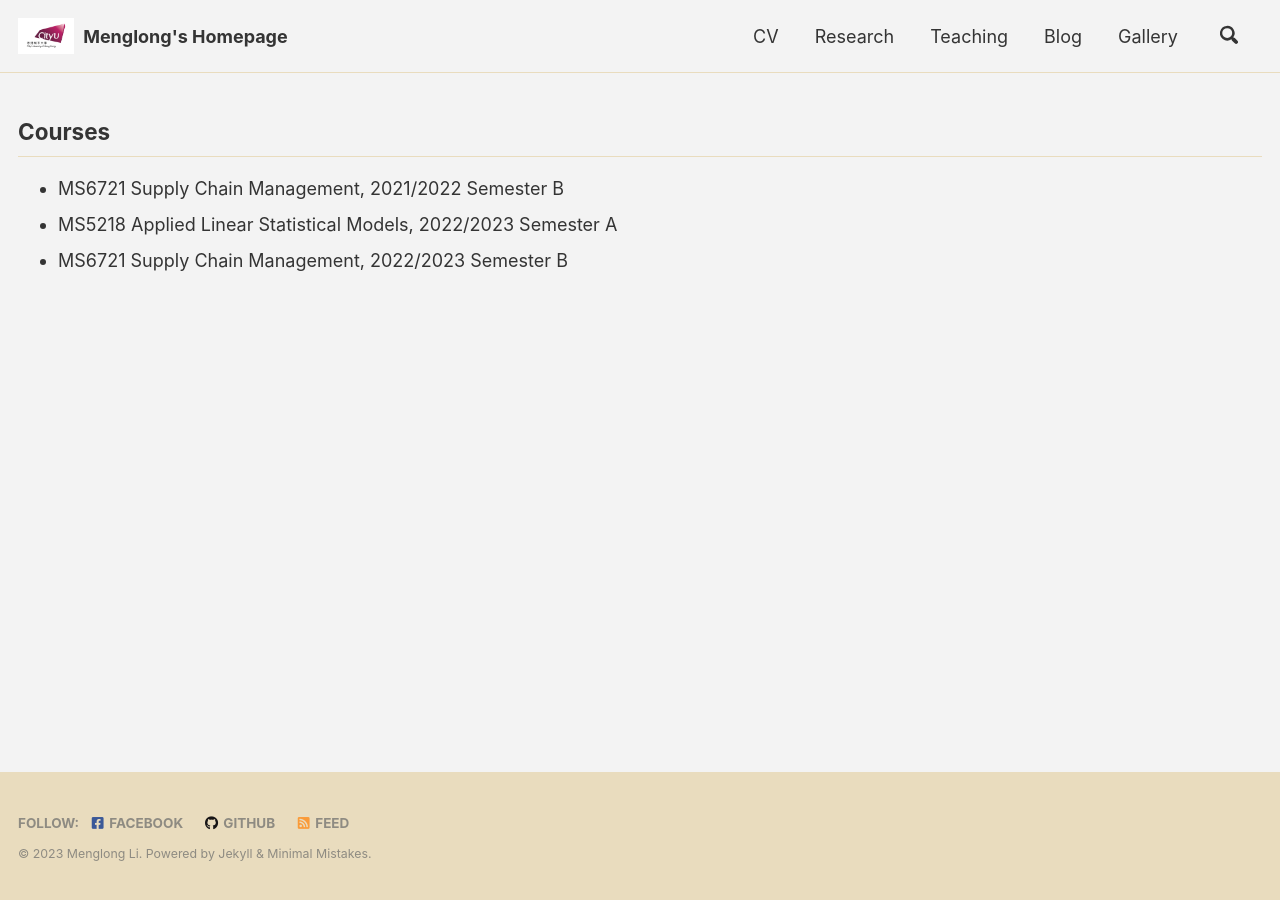
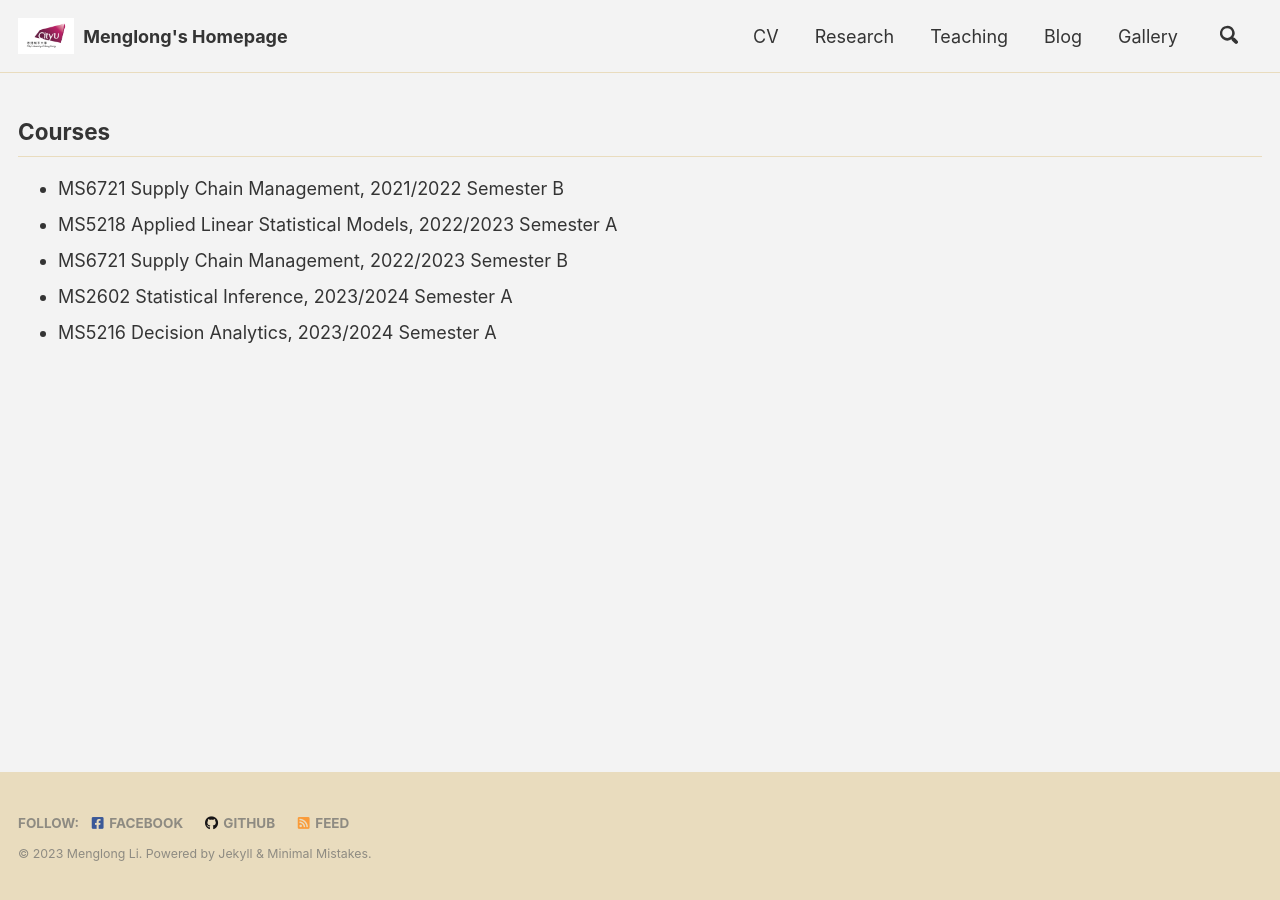
Before and after one commit to Menglongmath/Menglongmath.github.io, a Jekyll site: the page built from _pages/Teaching.md, in a window 1280 px wide. Built offline with Jekyll 4.4.1, drawn with Linux system fonts in a browser that asks for light colours; cached includes are drawn as plain includes.

Commit message:
Update Teaching.md

```diff
--- a/_pages/Teaching.md
+++ b/_pages/Teaching.md
@@ -12,3 +12,5 @@ permalink: /teaching/
 * MS6721 Supply Chain Management, 2021/2022 Semester B
 * MS5218 Applied Linear Statistical Models, 2022/2023 Semester A
 * MS6721 Supply Chain Management, 2022/2023 Semester B
+* MS2602 Statistical Inference, 2023/2024 Semester A
+* MS5216 Decision Analytics, 2023/2024 Semester A
```
